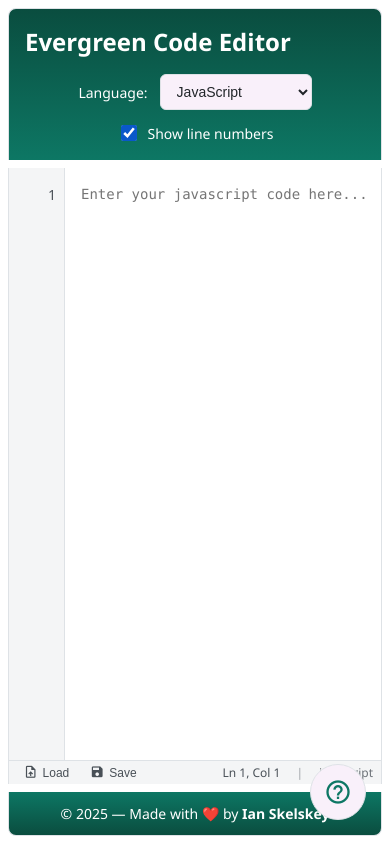
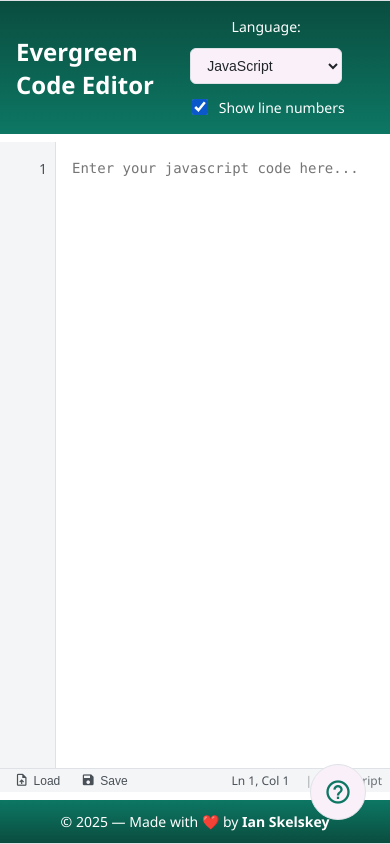
Before and after one commit to IanSkelskey/eg-code-editor, an Angular app: page / in a window 390 px wide. Built offline with nearby package versions, Linux system fonts and the light colour scheme.

Commit message:
fix: Improve mobile responsiveness by adjusting footer and editor styles

```diff
--- a/src/app/app.css
+++ b/src/app/app.css
@@ -5,6 +5,9 @@
   background-color: var(--bs-body-bg);
   display: block;
   height: 100vh;
+  /* Prefer modern dynamic viewport units when supported (mobile browser chrome) */
+  height: 100svh;
+  height: 100dvh;
 }
 
 .editor-container {
@@ -108,14 +111,20 @@ eg-code-editor {
 /* Responsive design */
 @media (max-width: 768px) {
   .editor-container {
-    padding: 0.5rem;
+    /* Run to the screen edges on mobile */
+    max-width: none;
+    margin: 0;
+    padding: 0;
     gap: 0.5rem;
   }
 
   .editor-header {
-    flex-direction: column;
-    gap: 1rem;
-    align-items: stretch;
+    /* Remove side borders so the header is edge-to-edge on mobile */
+    border-left: none;
+    border-right: none;
+    /* No rounding at the edges when full-bleed */
+    border-top-left-radius: 0;
+    border-top-right-radius: 0;
     padding: 1rem;
   }
 
--- a/src/app/components/code-editor/code-editor.component.css
+++ b/src/app/components/code-editor/code-editor.component.css
@@ -314,3 +314,10 @@
   white-space: nowrap;
   border-width: 0;
 }
+
+@media (max-width: 768px) {
+  .code-editor-container {
+    border-left: none;
+    border-right: none;
+  }
+}
--- a/src/app/components/footer/footer.component.css
+++ b/src/app/components/footer/footer.component.css
@@ -31,3 +31,12 @@
 .heart {
   color: var(--danger);
 }
+
+@media (max-width: 768px) {
+  .app-footer {
+    border-left: none;
+    border-right: none;
+    border-bottom-left-radius: 0;
+    border-bottom-right-radius: 0;
+  }
+}
```
